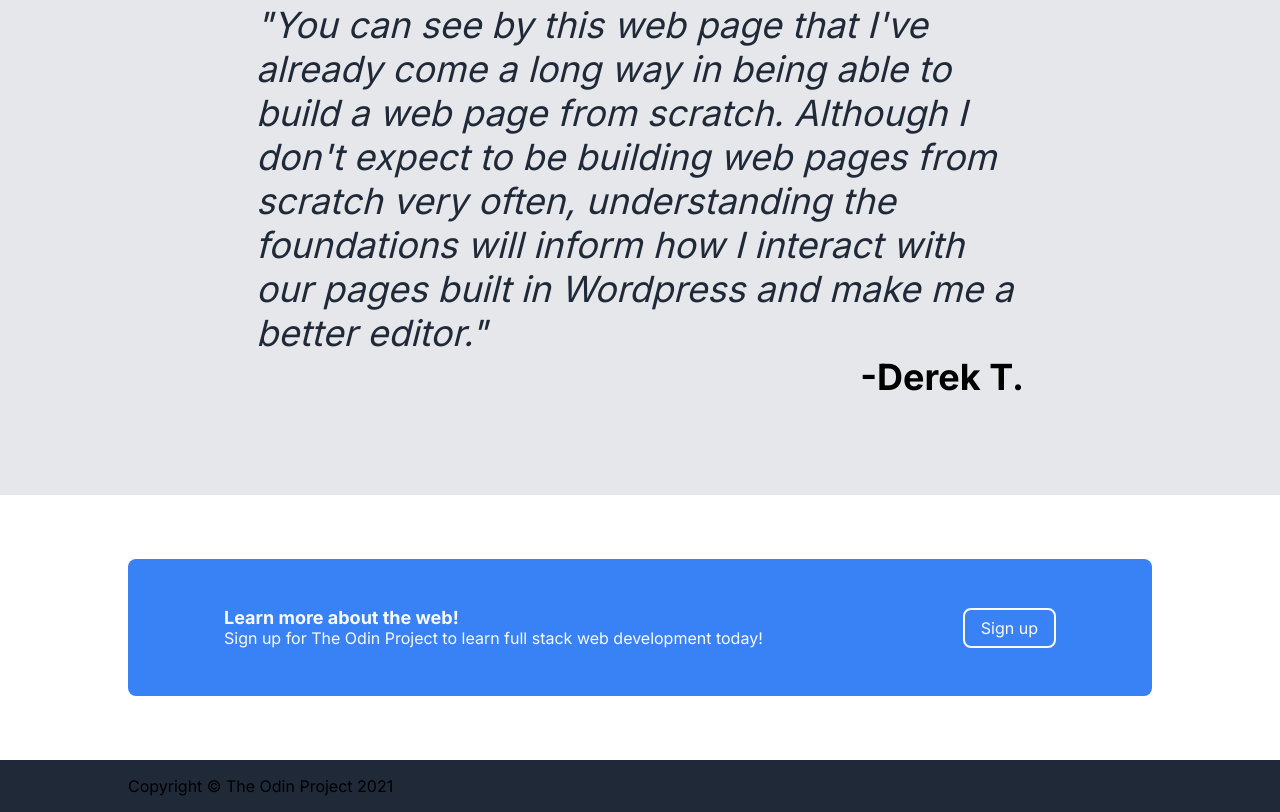
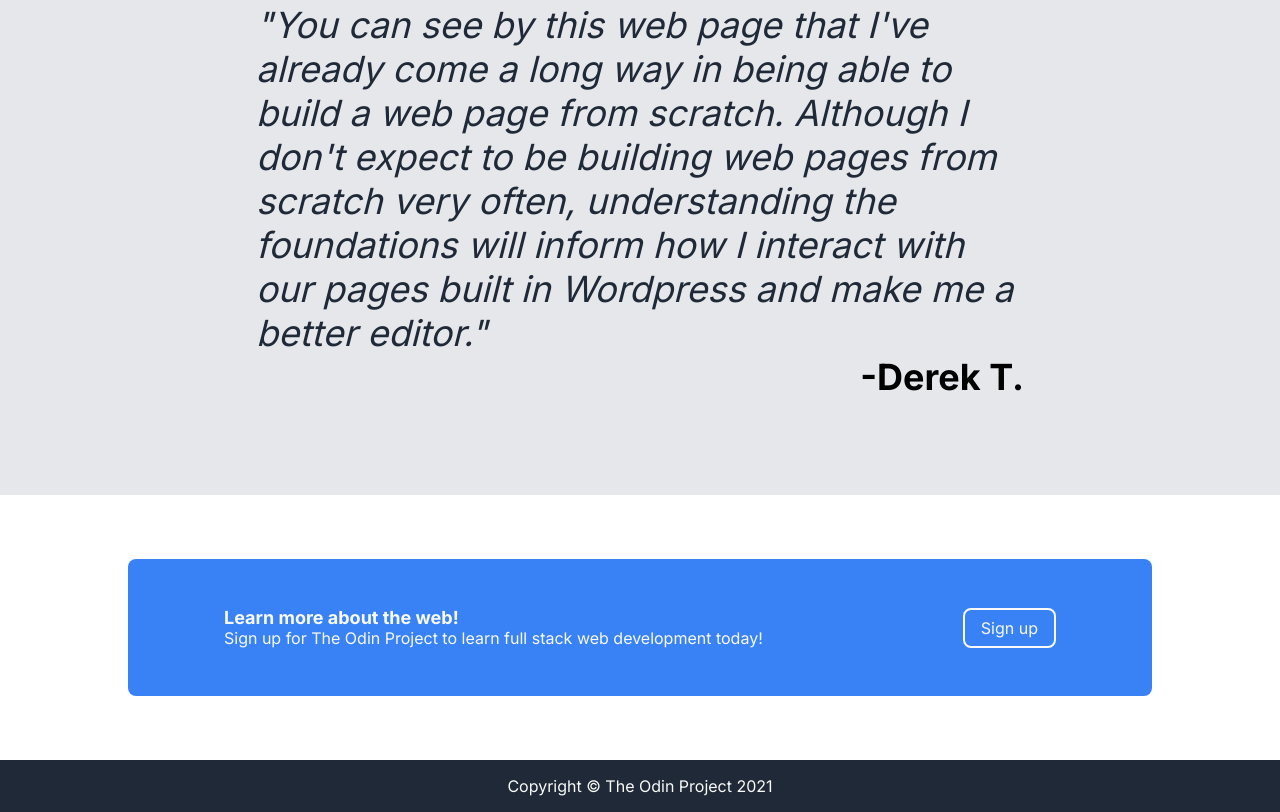
Before and after one commit to Terminan/example-webpage, a plain HTML site: page index.html in a window 1280 px wide. Shown: the part 1035-1847 px from the top of the page. Drawn offline with Linux system fonts and the light colour scheme; a web font is replaced by a local one.

Commit message:
Add styles to footer section

```diff
--- a/styles.css
+++ b/styles.css
@@ -165,3 +165,10 @@ a {
     margin: auto 64px;
     flex-shrink: 0;
 }
+
+.footer {
+    display: flex;
+    justify-content: center;
+    align-items: center;
+    color:#f9faf8;
+}
```
